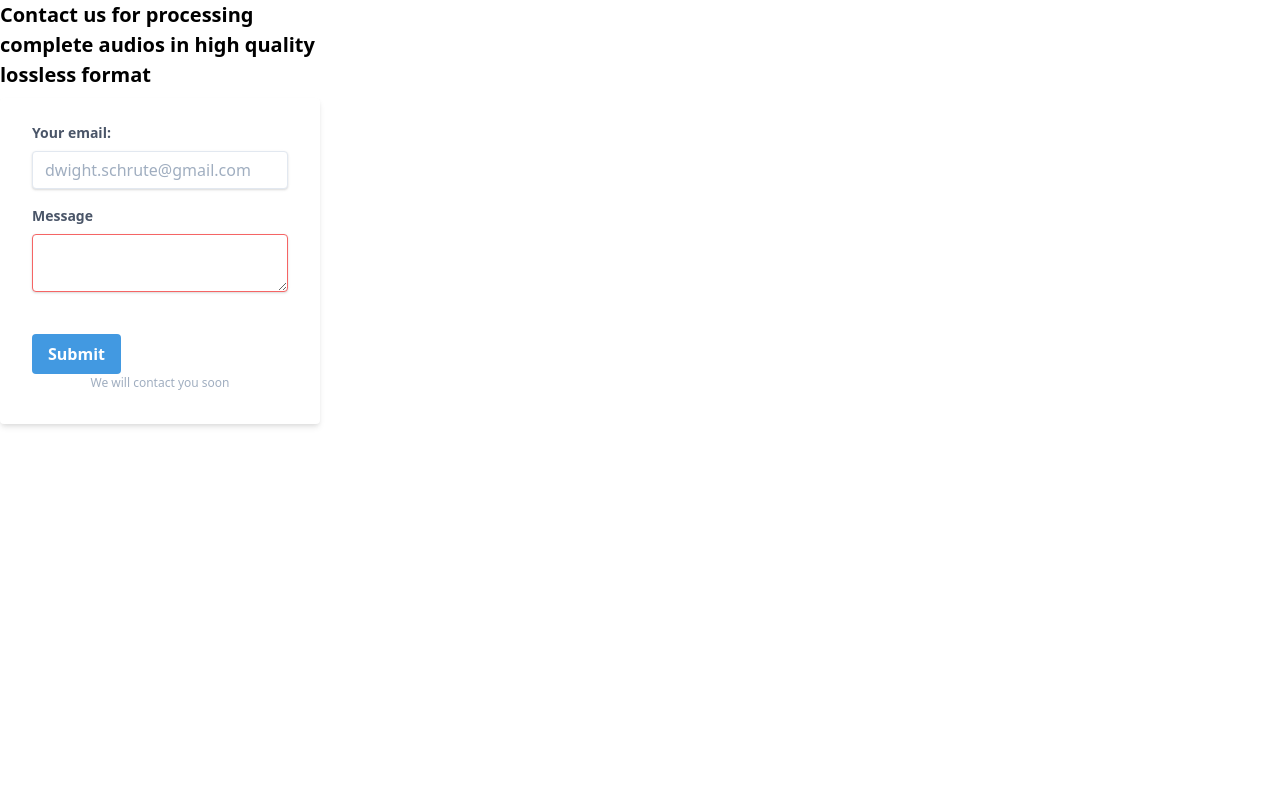
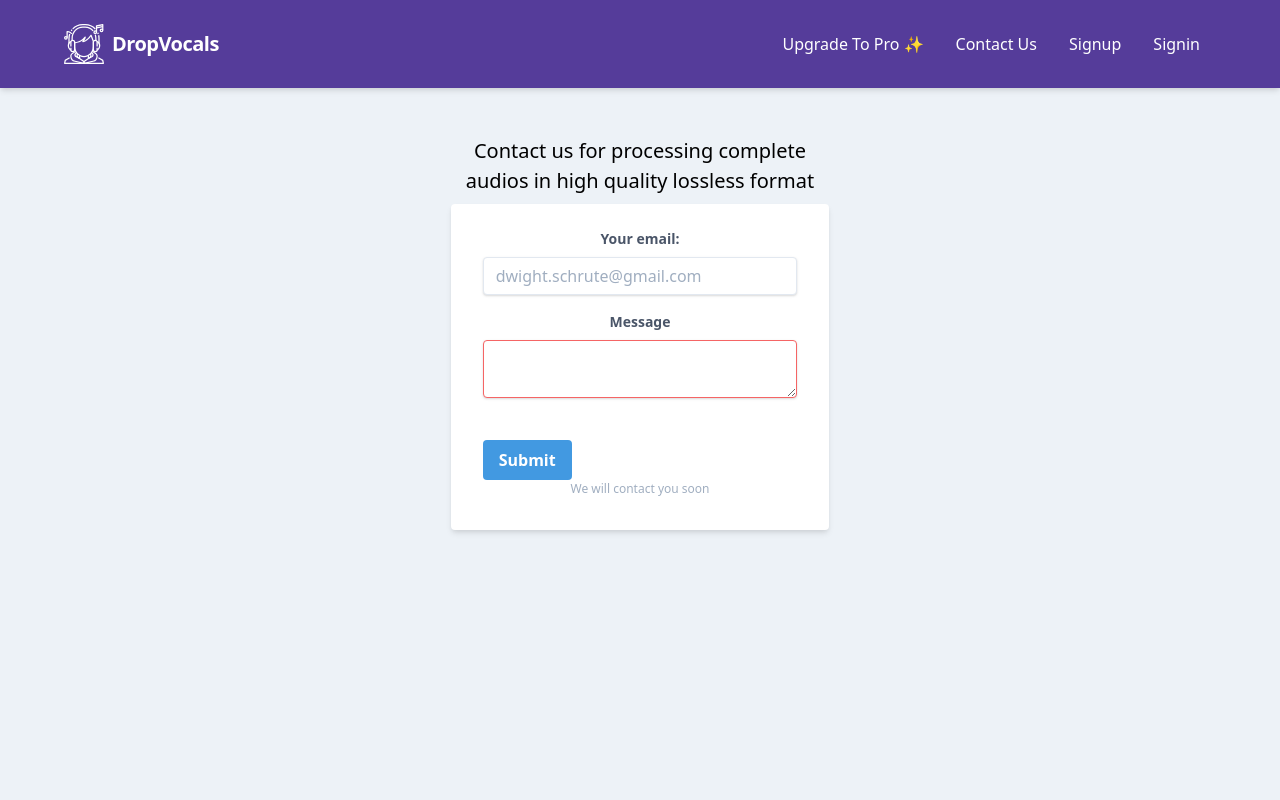
Before and after one commit to biswaz/splitmytrack, a Django app: page /form/ in a window 1280 px wide. Run offline with Django 3.2, Linux system fonts and the light colour scheme; some libraries are stand-ins or nearby versions.

Commit message:
improved onboarding experience

```diff
--- a/config/settings/base.py
+++ b/config/settings/base.py
@@ -105,6 +105,8 @@ AUTH_USER_MODEL = "users.User"
 LOGIN_REDIRECT_URL = "users:redirect"
 # https://docs.djangoproject.com/en/dev/ref/settings/#login-url
 LOGIN_URL = "account_login"
+
+LOGIN_REDIRECT_URL = "home"
 
 # PASSWORDS
 # ------------------------------------------------------------------------------
--- a/splitmytrack/ui/templates/form.html
+++ b/splitmytrack/ui/templates/form.html
@@ -1,12 +1,12 @@
-<!DOCTYPE html>
-<html lang="en">
-<head>
-    <meta charset="UTF-8">
-    <link href="https://unpkg.com/tailwindcss@1.0.4/dist/tailwind.min.css" rel="stylesheet">
+{% extends "ui_base.html" %}
+{% load static %}
 
-</head>
-<div class="w-full max-w-xs">
- <div class="font-bold text-xl mb-2">Contact us for processing complete audios in high quality lossless format</div>
+
+{% block content %}
+<div class="container mx-auto md:w-1/3 sm:5/6">
+  <div class="justify-center px-6 my-6">
+    <div class="py-6 text-center">
+     <div class="text-xl mb-2">Contact us for processing complete audios in high quality lossless format</div>
   <form class="bg-white shadow-md rounded px-8 pt-6 pb-8 mb-4" action="https://formspree.io/mrgybyyo" method="POST">
     <div class="mb-4">
       <label class="block text-gray-700 text-sm font-bold mb-2" for="username">
@@ -35,9 +35,7 @@
     We will contact you soon
   </p>
   </form>
-
+    </div>
+  </div>
 </div>
-<body>
-
-</body>
-</html>
+{% endblock %}
--- a/splitmytrack/ui/templates/ui_base.html
+++ b/splitmytrack/ui/templates/ui_base.html
@@ -85,10 +85,15 @@
         <ul class="md:flex items-center justify-between text-base pt-4 md:pt-0">
           {% if not user.is_authenticated %}
           <li><a class="md:p-4 py-3 px-0 block" href="/pricing">Upgrade To Pro ✨</a></li>
+          <li><a class="md:p-4 py-3 px-0 block" href="/form">Contact Us</a></li>
           <li><a class="md:p-4 py-3 px-0 block" href="/accounts/signup">Signup</a></li>
           <li><a class="md:p-4 py-3 px-0 block md:mb-0 mb-2" href="/accounts/login">Signin</a></li>
           {% else %}
           <li><a class="md:p-4 py-3 px-0 block" href="">{{ user.get_username }} Coins: {{ user.coins }}</a></li>
+          {% if user.coins == 0 %}
+          <li><a class="md:p-4 py-3 px-0 block" href="/pricing">Upgrade To Pro ✨</a></li>
+          {% endif %}
+          <li><a class="md:p-4 py-3 px-0 block" href="/form">Contact Us</a></li>
           <li><a class="md:p-4 py-3 px-0 block md:mb-0 mb-2" href="/accounts/logout">Logout</a></li>
           {% endif %}
         </ul>
```
Also changed, not shown: splitmytrack/ui/templates/account/login.html (+8 -4 lines).
